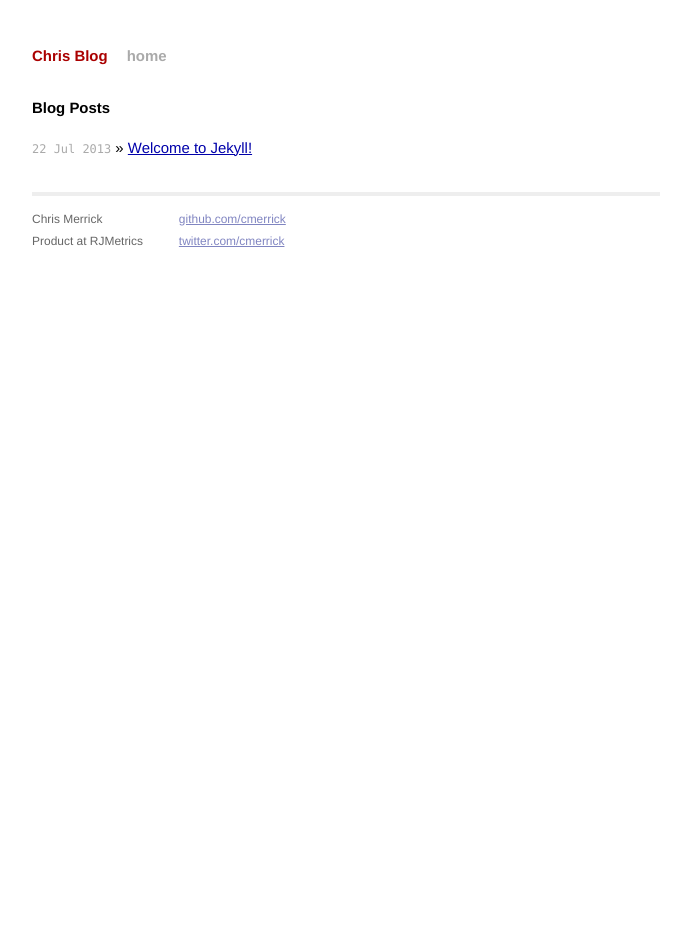
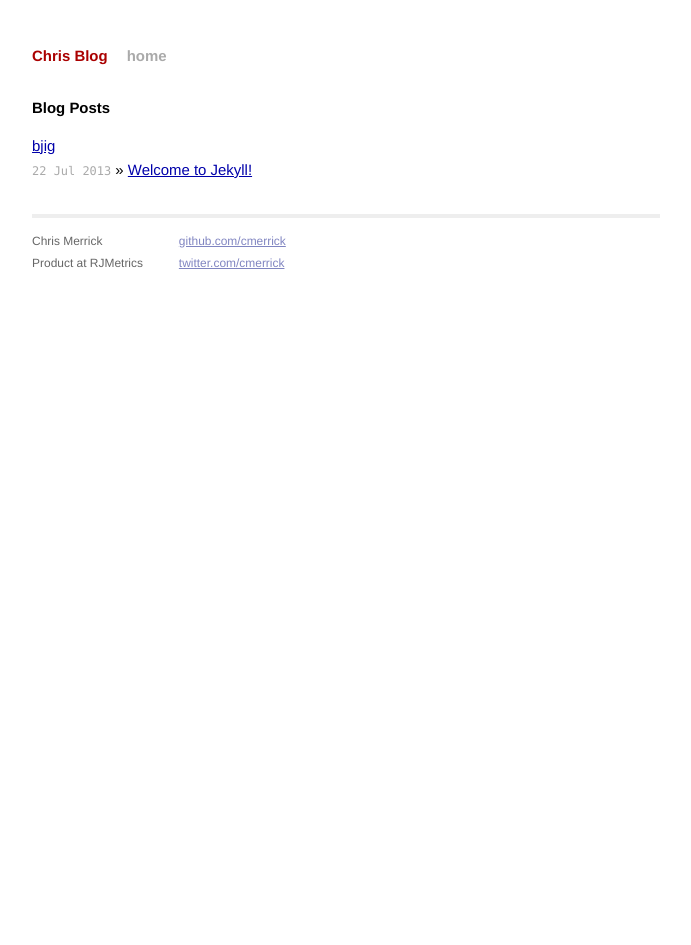
Before and after one commit to cmerrick/cmerrick.github.io, a Jekyll site: the page built from index.html, in a window 1280 px wide. Shown: the whole page, without its empty margins (294-985 px from the left). Built offline with Jekyll 4.4.1, drawn with Linux system fonts in a browser that asks for light colours.

Commit message:
test link

```diff
--- a/index.html
+++ b/index.html
@@ -5,6 +5,7 @@ title: Your New Jekyll Site
 
 <div id="home">
   <h1>Blog Posts</h1>
+  <a href="http://www.briga-jig.com">bjig</a>
   <ul class="posts">
     {% for post in site.posts %}
       <li><span>{{ post.date | date_to_string }}</span> &raquo; <a href="{{ post.url }}">{{ post.title }}</a></li>
```
